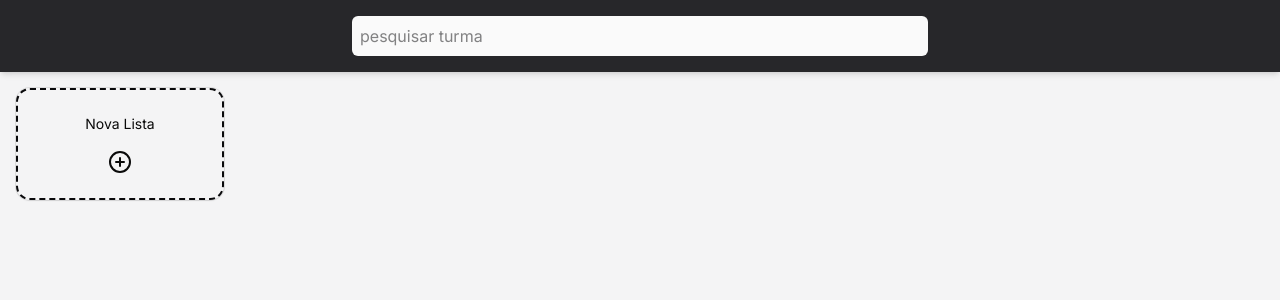
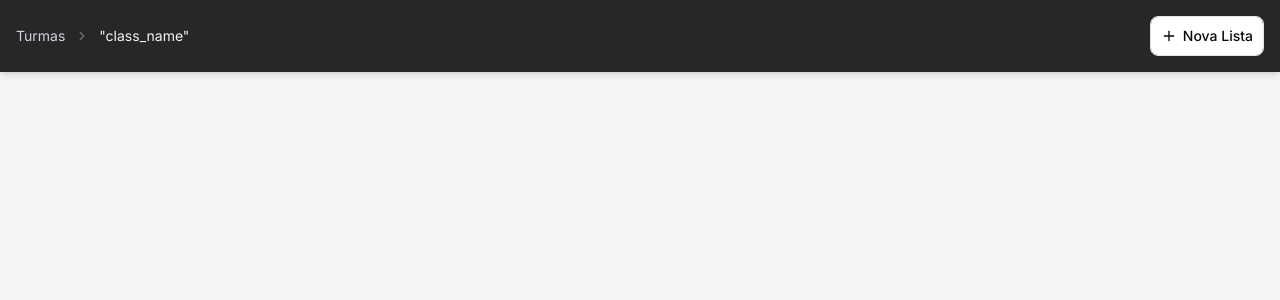
Before and after one commit to oartuu/Beacon-Front, a Next.js app: page /class/1 in a window 1280 px wide. Shown: the top 300 px of the page. Built offline with nearby package versions, Linux system fonts and the light colour scheme; sample sign-in values are in the browser's storage.

Commit message:
update lists page

```diff
--- a/app/class/[classId]/page.tsx
+++ b/app/class/[classId]/page.tsx
@@ -8,12 +8,22 @@ import {
   DialogHeader,
   DialogTitle,
 } from "@/components/ui/dialog";
-import { CirclePlus, NotebookTabs, School } from "lucide-react";
+import { CirclePlus, NotebookTabs, Plus, School } from "lucide-react";
 import { useRouter } from "next/navigation";
 import { use, useEffect, useState } from "react";
 import { useForm } from "react-hook-form";
 import QRCode from "react-qr-code";
 import * as XLSX from "xlsx";
+import {
+  Breadcrumb,
+  BreadcrumbItem,
+  BreadcrumbLink,
+  BreadcrumbList,
+  BreadcrumbPage,
+  BreadcrumbSeparator,
+} from "@/components/ui/breadcrumb";
+import Link from "next/link";
+import { Item, ItemActions, ItemContent, ItemDescription, ItemMedia, ItemTitle } from "@/components/ui/item";
 interface PageProps {
   params: Promise<{
     classId: string;
@@ -31,12 +41,12 @@ type List = {
   createdAt: string;
 };
 type Inputs = {
-  name:string
-}
+  name: string;
+};
 export default function page({ params }: PageProps) {
   const { classId } = use(params);
   const [isDialogOpen, setIsDialogOpen] = useState(false);
-  const router = useRouter()
+  const router = useRouter();
   const [isListDialogOpen, setIsListDialogOpen] = useState(false);
   const [lists, setLists] = useState<List[]>([]);
   const {
@@ -98,17 +108,19 @@ export default function page({ params }: PageProps) {
     fetchLists();
   }, [classId, router]);
 
-
   const exportToExcel = async () => {
-
-    const response = await fetch(`https://beacon-api-liart.vercel.app/list/${shareToken}`);
+    const response = await fetch(
+      `https://beacon-api-liart.vercel.app/list/${shareToken}`,
+    );
     const data = await response.json();
 
     // pega apenas os itens
     const rows = data.itens
-      .sort((a: any, b: any) => a.name.localeCompare(b.name, "pt-BR", {
-        sensitivity:"base"
-      }))
+      .sort((a: any, b: any) =>
+        a.name.localeCompare(b.name, "pt-BR", {
+          sensitivity: "base",
+        }),
+      )
       .map((item: any) => ({
         Nome: item.name,
         Matricula: item.registration_number,
@@ -128,8 +140,7 @@ export default function page({ params }: PageProps) {
     XLSX.writeFile(workbook, `${data.name}.xlsx`);
   };
 
-
-  const onSubmit = async (formData:Inputs) => {
+  const onSubmit = async (formData: Inputs) => {
     try {
       const token = localStorage.getItem("token");
       const res = await fetch(
@@ -157,44 +168,65 @@ export default function page({ params }: PageProps) {
     } catch (err) {}
   };
 
-  const handleShareList = (shareToken:string)=>{
-    setIsListDialogOpen(true)
-    setShareToken(shareToken)
-  }
+  const handleShareList = (shareToken: string) => {
+    setIsListDialogOpen(true);
+    setShareToken(shareToken);
+  };
   return (
     <div className="h-dvh flex flex-col bg-zinc-100 ">
-      <header className="bg-zinc-800 w-full h-18 flex justify-center items-center shadow-md">
+      <header className="bg-zinc-800 w-full px-4 h-18 flex justify-between items-center shadow-md">
         <div>
-          <input
-            className="bg-zinc-50 text-zinc-950 w-xl p-2 rounded-sm shadow-"
-            type="text"
-            placeholder="pesquisar turma"
-          />
+          <Breadcrumb>
+            <BreadcrumbList>
+              <BreadcrumbItem>
+                <BreadcrumbLink asChild>
+                  <Link
+                    href="/class"
+                    className="text-zinc-300 hover:text-zinc-100"
+                  >
+                    Turmas
+                  </Link>
+                </BreadcrumbLink>
+              </BreadcrumbItem>
+              <BreadcrumbSeparator />
+              <BreadcrumbItem>
+                <BreadcrumbPage className="text-zinc-100">
+                  "class_name"
+                </BreadcrumbPage>
+              </BreadcrumbItem>
+            </BreadcrumbList>
+          </Breadcrumb>
+        </div>
+
+        <div>
+          <Button
+            variant={"outline"}
+            size={"lg"}
+            className=" flex justify-between hover:cursor-pointer"
+            onClick={() => setIsDialogOpen(true)}
+          >
+            <Plus />
+            Nova Lista
+          </Button>
         </div>
       </header>
 
-      <main className="flex-1 flex flex-wrap items-start content-start  gap-2  p-4 overflow-auto">
+      <main className="flex-1 flex flex-col gap-2  p-4 overflow-auto">
         {lists.map((l) => (
-          <Card
-            key={l.id}
-            onClick={() => handleShareList(l.shareToken)}
-            className="w-1/6  hover:cursor-pointer"
-          >
-            <CardContent className="flex flex-col gap-4 items-center justify-center">
-              <p>{l.name}</p>
-              <NotebookTabs />
-            </CardContent>
-          </Card>
+          <Item key={l.id} className="bg-zinc-800 shadow-lg " asChild>
+            <Link  href={`/list/${l.shareToken}`}>
+              <ItemMedia variant="icon">
+                <NotebookTabs className="text-zinc-100" />
+              </ItemMedia>
+              <ItemContent >
+                <ItemTitle className="text-zinc-100">{l.name}</ItemTitle>
+                <ItemDescription className="text-zinc-300">
+                  class name
+                </ItemDescription>
+              </ItemContent>
+            </Link>
+          </Item>
         ))}
-        <Card
-          onClick={() => setIsDialogOpen(true)}
-          className="w-1/6 bg-transparent border-2 border-zinc-950 border-dashed hover:cursor-pointer"
-        >
-          <CardContent className="flex flex-col gap-4 items-center justify-center">
-            <p>Nova Lista</p>
-            <CirclePlus />
-          </CardContent>
-        </Card>
 
         <Dialog open={isDialogOpen} onOpenChange={setIsDialogOpen}>
           <DialogContent>
--- /dev/null
+++ b/components/ui/breadcrumb.tsx
@@ -0,0 +1,122 @@
+import * as React from "react"
+import { Slot } from "radix-ui"
+
+import { cn } from "@/lib/utils"
+import { ChevronRightIcon, MoreHorizontalIcon } from "lucide-react"
+
+function Breadcrumb({ className, ...props }: React.ComponentProps<"nav">) {
+  return (
+    <nav
+      aria-label="breadcrumb"
+      data-slot="breadcrumb"
+      className={cn(className)}
+      {...props}
+    />
+  )
+}
+
+function BreadcrumbList({ className, ...props }: React.ComponentProps<"ol">) {
+  return (
+    <ol
+      data-slot="breadcrumb-list"
+      className={cn(
+        "flex flex-wrap items-center gap-1.5 text-sm wrap-break-word text-muted-foreground sm:gap-2.5",
+        className
+      )}
+      {...props}
+    />
+  )
+}
+
+function BreadcrumbItem({ className, ...props }: React.ComponentProps<"li">) {
+  return (
+    <li
+      data-slot="breadcrumb-item"
+      className={cn("inline-flex items-center gap-1.5", className)}
+      {...props}
+    />
+  )
+}
+
+function BreadcrumbLink({
+  asChild,
+  className,
+  ...props
+}: React.ComponentProps<"a"> & {
+  asChild?: boolean
+}) {
+  const Comp = asChild ? Slot.Root : "a"
+
+  return (
+    <Comp
+      data-slot="breadcrumb-link"
+      className={cn("transition-colors hover:text-foreground", className)}
+      {...props}
+    />
+  )
+}
+
+function BreadcrumbPage({ className, ...props }: React.ComponentProps<"span">) {
+  return (
+    <span
+      data-slot="breadcrumb-page"
+      role="link"
+      aria-disabled="true"
+      aria-current="page"
+      className={cn("font-normal text-foreground", className)}
+      {...props}
+    />
+  )
+}
+
+function BreadcrumbSeparator({
+  children,
+  className,
+  ...props
+}: React.ComponentProps<"li">) {
+  return (
+    <li
+      data-slot="breadcrumb-separator"
+      role="presentation"
+      aria-hidden="true"
+      className={cn("[&>svg]:size-3.5", className)}
+      {...props}
+    >
+      {children ?? (
+        <ChevronRightIcon />
+      )}
+    </li>
+  )
+}
+
+function BreadcrumbEllipsis({
+  className,
+  ...props
+}: React.ComponentProps<"span">) {
+  return (
+    <span
+      data-slot="breadcrumb-ellipsis"
+      role="presentation"
+      aria-hidden="true"
+      className={cn(
+        "flex size-5 items-center justify-center [&>svg]:size-4",
+        className
+      )}
+      {...props}
+    >
+      <MoreHorizontalIcon
+      />
+      <span className="sr-only">More</span>
+    </span>
+  )
+}
+
+export {
+  Breadcrumb,
+  BreadcrumbList,
+  BreadcrumbItem,
+  BreadcrumbLink,
+  BreadcrumbPage,
+  BreadcrumbSeparator,
+  BreadcrumbEllipsis,
+}
```
Lines whose indentation alone changed are shown as unchanged.
